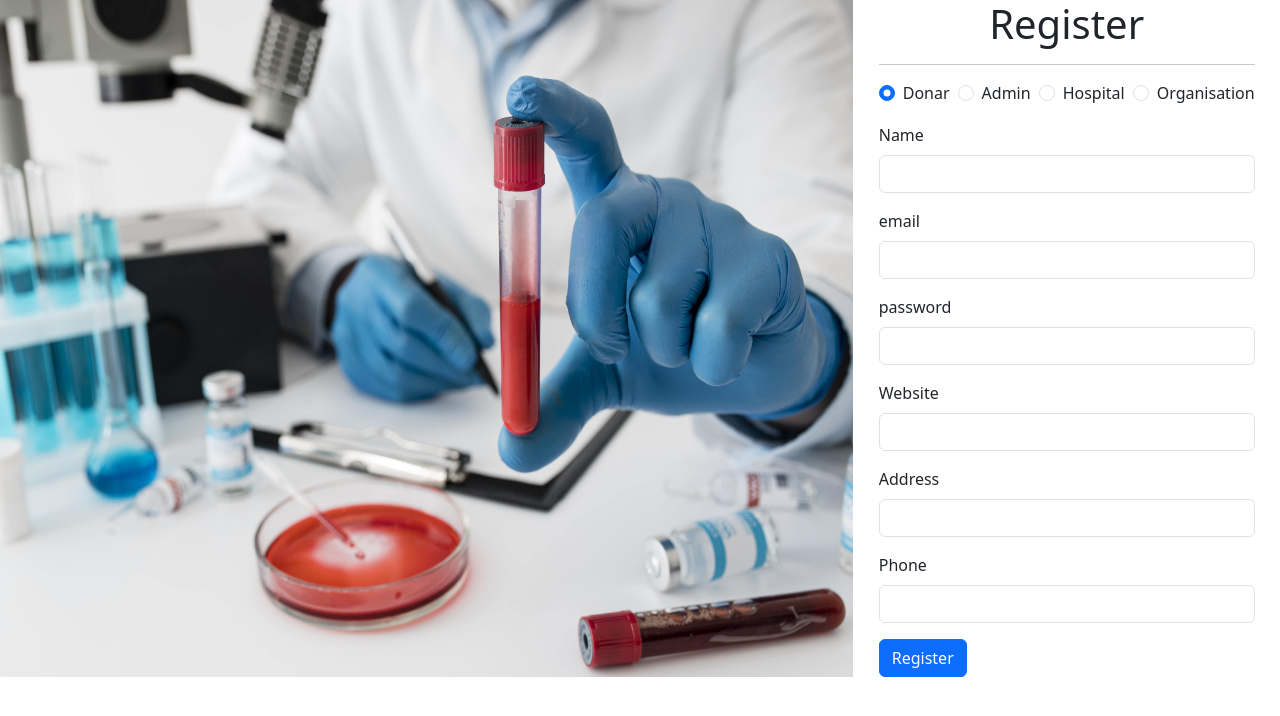
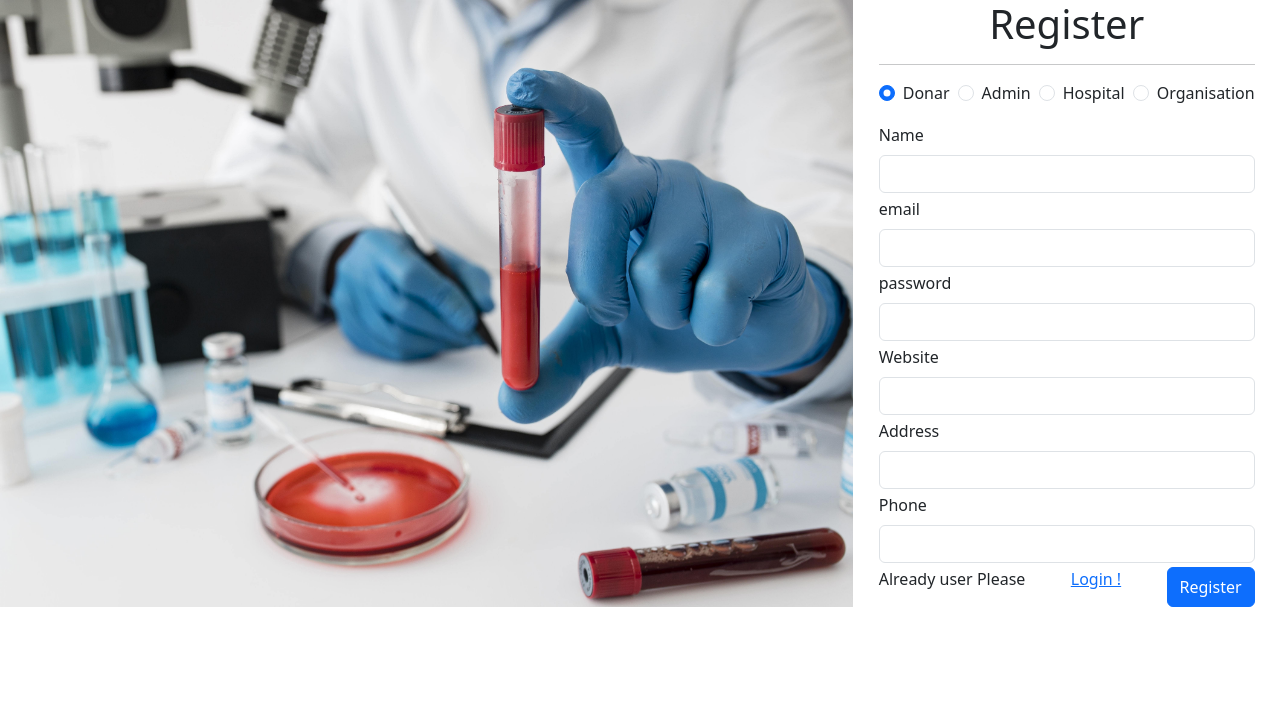
Before and after one commit to somyagupta05/CrimsonCare, a React (Create React App) app in the folder client/: page /register in a window 1280 px wide. Shown: the top 716 px of the page. Built offline with nearby package versions, Linux system fonts and the light colour scheme.

Commit message:
register page

```diff
--- a/client/src/components/Shared/Form/Form.js
+++ b/client/src/components/Shared/Form/Form.js
@@ -1,7 +1,7 @@
 import React from "react";
 import InputType from "./InputType";
 import { useState } from "react";
-
+import {Link} from 'react-router-dom'
 
 const Form = ({ formType, submitBtn, formTitle }) => {
   const [email, setEmail] = useState("");
@@ -176,7 +176,16 @@
           }
         })()}
 
-        <div className="d-flex">
+        <div className="d-flex flex-row justify-content-between">
+          {formType==='login'?(
+            <>
+            <p>Not Registered yet ? Register</p>
+            <Link to="/register">Here !</Link></>
+          ):(
+            <>
+          <p>Already user Please</p>
+            <Link to="/login">Login !</Link></>
+            )}
           <button className="btn btn-primary" type="submit">
             {submitBtn}
           </button>
--- a/client/src/components/Shared/Form/InputType.js
+++ b/client/src/components/Shared/Form/InputType.js
@@ -11,7 +11,7 @@
 }) => {
   return (
     <>
-      <div className="mb-3">
+      <div className="mb-1">
         <label htmlFor={labelFor} className="form-label">
           {labelText}
         </label>
```
